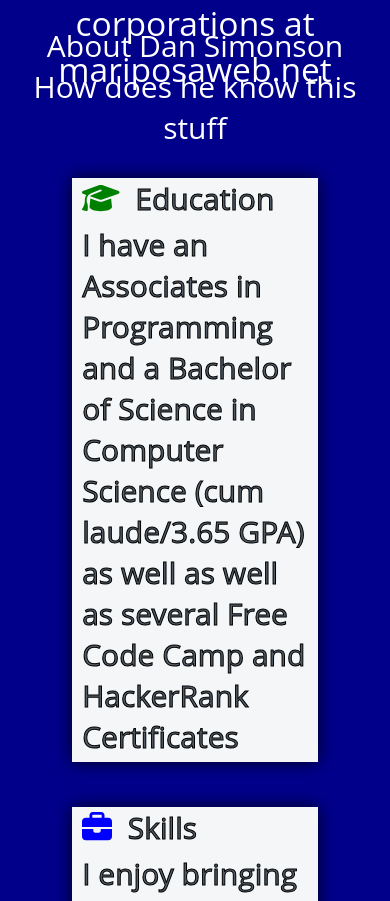
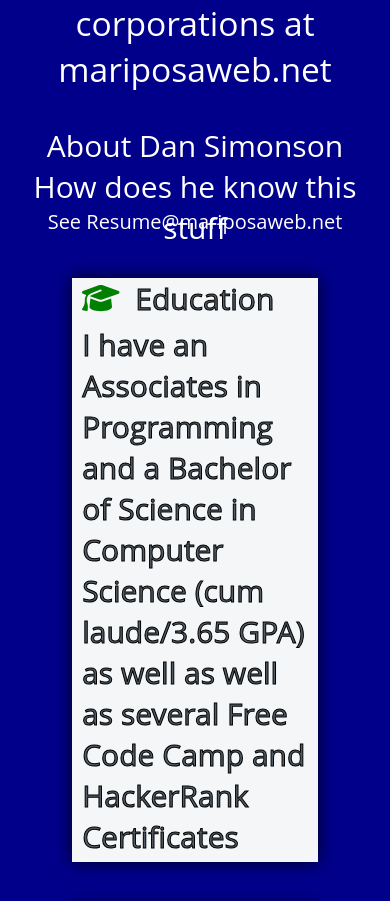
Before and after one commit to DanSimonson/profile, a React (Create React App) app: page / in a window 390 px wide. Shown: the part 983-1884 px from the top of the page. Built offline with nearby package versions, Linux system fonts and the light colour scheme.

Commit message:
made link responsive to small screen

```diff
--- a/src/Components/DisplayGrid/DisplayGrid.js
+++ b/src/Components/DisplayGrid/DisplayGrid.js
@@ -23,8 +23,16 @@
             years of experience to help my clients achieve their goals.
           </p>
         </div>
-
-        <Card />
+        <div
+          style={{
+            //border: "5px solid red",
+            width: "100%",
+            height: "100%",
+            //visibility: "hidden",
+          }}
+        >
+          <Card />
+        </div>
 
         <div className="display-container">
           {tempArray.map((card, index) => (
--- a/src/Components/DisplayGrid/DisplayGrid.scss
+++ b/src/Components/DisplayGrid/DisplayGrid.scss
@@ -15,6 +15,10 @@
 }
 .bodyWrap {
   background: darkblue; //#f1f1f1;
+  height: 100%;
+}
+.showCard {
+  width: 100%;
   height: 100%;
 }
 .accomplishments {
@@ -437,6 +441,12 @@
     padding: 0.5rem 1rem;
   }
 }
+@media (max-width: 650px) {
+  .showCard {
+    width: 0;
+    height: 0;
+  }
+}
 
 /** end navbar **/
 /*everything over*/
--- a/src/Views/Home.scss
+++ b/src/Views/Home.scss
@@ -169,13 +169,14 @@
     align-items: center;
   }
   .filler {
-    display: none;
+    font-size: 2rem;
+    margin-bottom: 1rem;
   }
   .transition {
     display: none;
   }
   .wrapper {
-    margin-top: 10rem;
+    margin-top: 20rem; //10rem;
   }
 }
 /**everything over*/
```
